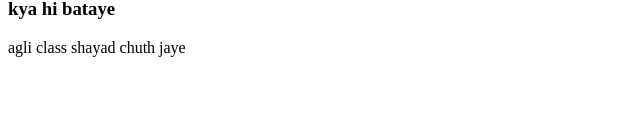
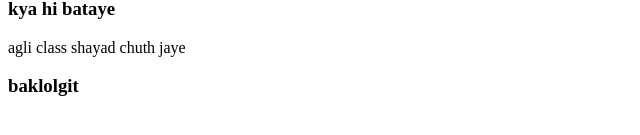
Before and after one commit to PRIYANSHU-KV/sparkgit, a plain HTML site: page index.html in a window 1280 px wide. Shown: the part 129-264 px from the top of the page, without its empty margins (0-640 px from the left). Drawn offline with Linux system fonts and the light colour scheme.

Commit message:
index change

```diff
--- a/index.html
+++ b/index.html
@@ -10,5 +10,6 @@
     <h2>Git and Github</h2>
     <h3>kya hi bataye </h3>
     <p>agli class shayad chuth jaye</p>
+    <h3>baklolgit</h3>
 </body>
 </html>
```
